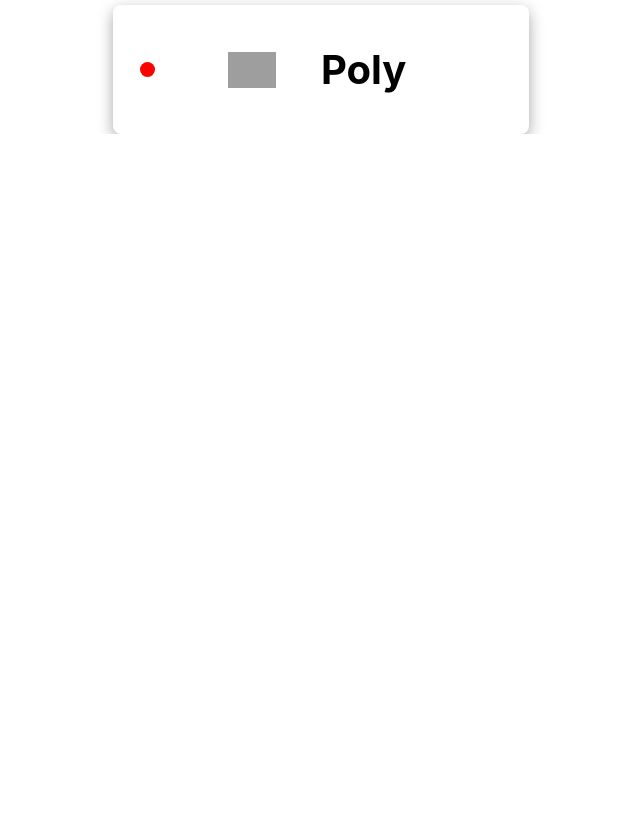
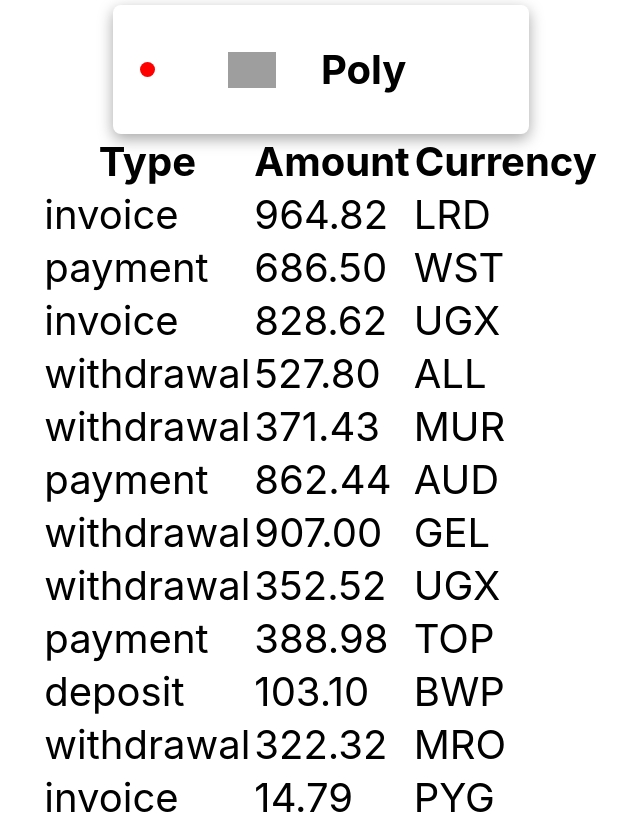
Before and after one commit to Ront31/goit-react-hw-01-components, a React (Create React App) app: page / in a window 1280 px wide. Shown: the part 1820-2634 px from the top of the page, without its empty margins (319-959 px from the left). Before the commit the page ends 1954 px from the top, so only its background shows below. Built offline with nearby package versions, Linux system fonts and the light colour scheme; grey boxes are pictures that could not be loaded.

Commit message:
almost done task 4

```diff
--- a/src/components/App.jsx
+++ b/src/components/App.jsx
@@ -7,8 +7,8 @@ import { Statistic } from './Statistic/Statistic';
 import friends from './Friends/1.json';
 import { Friendslist } from './Friends/Friendslist';
 
-// import transactions from './Transactions/transactions.json';
-// import { Transaction } from './Transactions/Transaction';
+import transactions from './Transactions/transactions.json';
+import { TransactionHistory } from './Transactions/TransactionHistory';
 
 console.log(user.username);
 
@@ -35,7 +35,7 @@ export const App = () => {
       <Statistic title="Upload stats" stats={data} />
       <Statistic stats={data} />
       <Friendslist friends={friends} />
-      {/* <Transaction items={transactions} /> */}
+      <TransactionHistory transactions={transactions} />
     </div>
   );
 };
--- a/src/components/Transactions/Transaction.jsx
+++ b/src/components/Transactions/Transaction.jsx
@@ -1 +1,15 @@
-export const Transaction = () => {};
+import PropTypes from 'prop-types';
+
+export const Transaction = ({ id, type, amount, currency }) => (
+  <tr>
+    <td>{type}</td>
+    <td>{amount}</td>
+    <td>{currency}</td>
+  </tr>
+);
+
+Transaction.propTypes = {
+  type: PropTypes.string.isRequired,
+  amount: PropTypes.string.isRequired,
+  currency: PropTypes.string.isRequired,
+};
--- /dev/null
+++ b/src/components/Transactions/TransactionHistory.jsx
@@ -0,0 +1,36 @@
+import { Transaction } from './Transaction';
+// import css from './Transaction.module.css';
+import PropTypes from 'prop-types';
+
+export const TransactionHistory = ({ transactions }) => (
+  <table className="transaction-history">
+    <thead>
+      <tr>
+        <th>Type</th>
+        <th>Amount</th>
+        <th>Currency</th>
+      </tr>
+    </thead>
+    <tbody>
+      {transactions.map(transaction => (
+        <Transaction
+          key={transaction.id}
+          type={transaction.type}
+          amount={transaction.amount}
+          currency={transaction.currency}
+        />
+      ))}
+    </tbody>
+  </table>
+);
+
+TransactionHistory.propTypes = {
+  transactions: PropTypes.arrayOf(
+    PropTypes.shape({
+      id: PropTypes.string.isRequired,
+      amount: PropTypes.string.isRequired,
+      currency: PropTypes.string.isRequired,
+      type: PropTypes.string.isRequired,
+    })
+  ).isRequired,
+};
```
Also changed, not shown: src/components/Transactions/Transaction.module.css (added).
